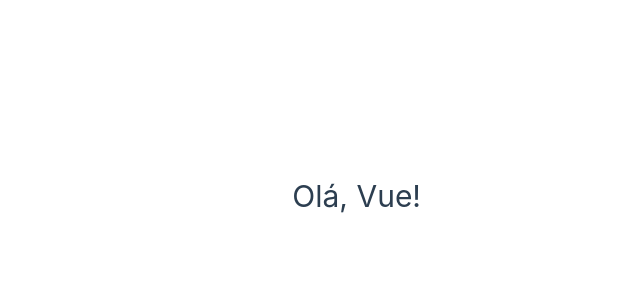
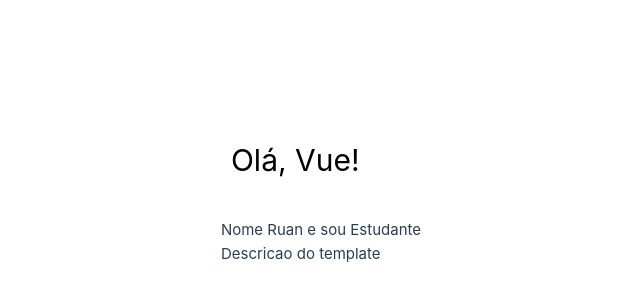
Before and after one commit to euliberato/aprendendo_vuejs, a Vue app: page / in a window 1280 px wide. Shown: the part 204-504 px from the top of the page, without its empty margins (219-859 px from the left). Built offline with nearby package versions, Linux system fonts and the light colour scheme.

Commit message:
Inserindo dados em components utilizando o metodo data

```diff
--- a/src/App.vue
+++ b/src/App.vue
@@ -1,5 +1,8 @@
 <template>
-  <PrimeiroComponente/>
+  <div>
+    <PrimeiroComponente/>
+    <p>{{descricao}}</p>
+  </div>
 </template>
 
 <script>
@@ -9,6 +12,11 @@
     name: 'App',
     components: {
       PrimeiroComponente
+    },
+    data (){
+      return {
+        descricao: "Descricao do template"
+      }
     }
   }
 </script>
--- a/src/components/PrimeiroComponente.vue
+++ b/src/components/PrimeiroComponente.vue
@@ -1,9 +1,28 @@
 <template>
-    <h1>Olá, Vue!</h1>
+    <div>
+      <h1>Olá, Vue!</h1>
+      <br>
+      <p>Nome {{ nome }} e sou {{ ocupacao }}</p>
+    </div>
 </template>
 
 <script>
   export default {
-    name: 'PrimeiroComponente'
+    name: 'PrimeiroComponente',
+    data(){
+      return {
+        nome: "Ruan",
+        ocupacao: "Estudante"
+      }
+    }
   }
 </script>
+
+<style>
+  h1 {
+    background: #fff;
+    border-radius: 10px;
+    color: #000;
+    padding: 10px;
+  }
+</style>
```
